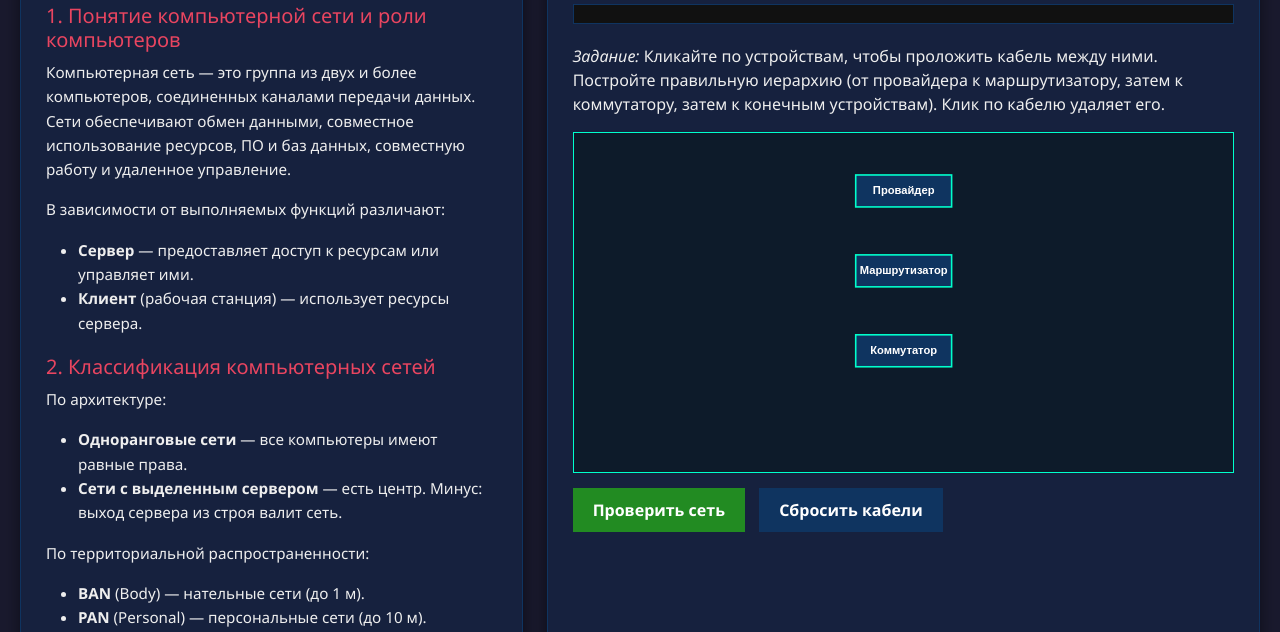
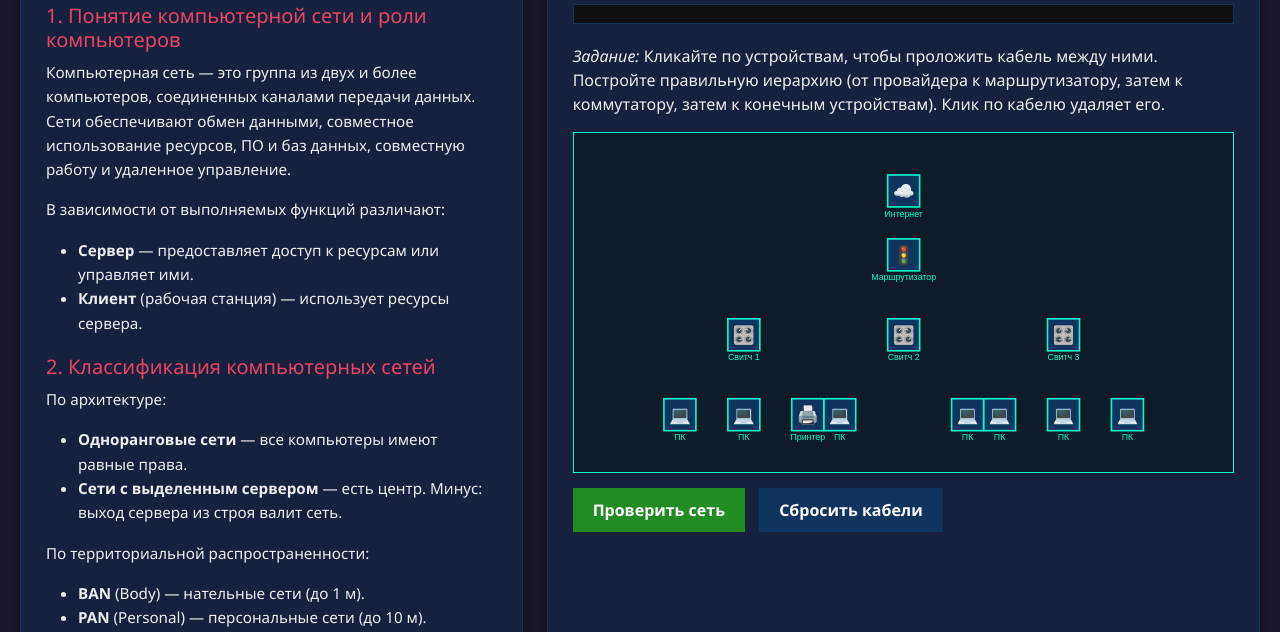
Before and after one commit to va2teen-git/sch-edu-server, a Flask app: page /lesson/grade10/networks in a window 1280 px wide. Shown: the part 185-817 px from the top of the page. Run offline with Flask 3, Linux system fonts and the light colour scheme; the visitor is signed in with stand-in values (Sample User, id 1); some libraries are stand-ins or nearby versions.

Commit message:
feat: increase level 1 difficulty (up to 22 nodes) and use emojis for devices

```diff
--- a/logic.py
+++ b/logic.py
@@ -137,47 +137,42 @@ def generate_law_incidents():
 def generate_network_l1_task():
     import random
 
-    difficulty = random.randint(1, 3)
-
     devices = [
-        {"id": "inet", "name": "Провайдер", "type": "internet", "x": 50, "y": 15},
-        {"id": "router", "name": "Маршрутизатор", "type": "router", "x": 50, "y": 40}
+        {"id": "inet", "name": "Интернет", "type": "internet", "x": 50, "y": 15},
+        {"id": "router", "name": "Маршрутизатор", "type": "router", "x": 50, "y": 35}
     ]
     edges = [["inet", "router"]]
 
-    if difficulty <= 2:
-        devices.append({"id": "sw1", "name": "Коммутатор", "type": "switch", "x": 50, "y": 65})
-        edges.append(["router", "sw1"])
+    num_switches = random.randint(2, 4)
+    switch_spacing = 100 / (num_switches + 1)
 
-        num_pcs = random.randint(2, 4)
-        for i in range(num_pcs):
-            devices.append({"id": f"pc{i}", "name": f"ПК {i+1}", "type": "pc", "x": 20 + i*20, "y": 150})
-            edges.append(["sw1", f"pc{i}"])
+    for s in range(num_switches):
+        sw_id = f"sw{s}"
+        sx = switch_spacing * (s + 1)
+        devices.append({"id": sw_id, "name": f"Свитч {s+1}", "type": "switch", "x": sx, "y": 60})
+        edges.append(["router", sw_id])
 
-        if difficulty == 2:
-            devices.append({"id": "pr1", "name": "Принтер", "type": "printer", "x": 80, "y": 150})
-            edges.append(["sw1", "pr1"])
+        num_devices = random.randint(2, 5)
+        dev_spacing = 100 / (num_switches + 1) # distribute horizontally under the switch
+        start_x = sx - (dev_spacing / 2.5)
+        step_x = (dev_spacing * 0.8) / max(1, (num_devices - 1))
 
-    else:
-        devices.append({"id": "sw1", "name": "Коммутатор 1", "type": "switch", "x": 25, "y": 65})
-        devices.append({"id": "sw2", "name": "Коммутатор 2", "type": "switch", "x": 75, "y": 65})
-        edges.append(["router", "sw1"])
-        edges.append(["router", "sw2"])
+        for d in range(num_devices):
+            is_printer = (random.random() > 0.8)
+            dtype = "printer" if is_printer else "pc"
+            dname = "Принтер" if is_printer else f"ПК"
+            dx = start_x + (d * step_x)
 
-        devices.append({"id": "pc1", "name": "ПК 1", "type": "pc", "x": 15, "y": 150})
-        devices.append({"id": "pc2", "name": "ПК 2", "type": "pc", "x": 35, "y": 150})
-        edges.append(["sw1", "pc1"])
-        edges.append(["sw1", "pc2"])
-
-        devices.append({"id": "pc3", "name": "ПК 3", "type": "pc", "x": 75, "y": 150})
-        edges.append(["sw2", "pc3"])
+            dev_id = f"dev_{s}_{d}"
+            devices.append({"id": dev_id, "name": dname, "type": dtype, "x": dx, "y": 85})
+            edges.append([sw_id, dev_id])
 
     random.shuffle(devices)
 
     return {
         "devices": devices,
         "edges": edges,
-        "hint": "Провайдер подключается к Маршрутизатору. Маршрутизатор к Коммутатору. А уже к Коммутатору подключаются все ПК и принтеры в одной сети."
+        "hint": "Провайдер подключается к Маршрутизатору. Маршрутизатор к Коммутаторам. А уже к Коммутаторам подключаются все ПК и принтеры в одной сети."
     }
 
 def generate_network_l2_task():
--- a/templates/networks10.html
+++ b/templates/networks10.html
@@ -259,37 +259,52 @@
             });
 
             // Рисуем узлы (устройства)
+            const typeEmojis = {
+                'internet': '☁️',
+                'router': '🚦',
+                'switch': '🎛️',
+                'pc': '💻',
+                'printer': '🖨️'
+            };
+
             l1State.devices.forEach(d => {
                 const g = document.createElementNS("http://www.w3.org/2000/svg", "g");
                 g.style.cursor = "pointer";
 
                 const cx = (d.x / 100) * W;
                 const cy = (d.y / 100) * H;
-                const boxW = 120;
-                const boxH = 40;
+                const boxSize = 40;
 
                 const rect = document.createElementNS("http://www.w3.org/2000/svg", "rect");
-                rect.setAttribute("x", cx - boxW/2);
-                rect.setAttribute("y", cy - boxH/2);
-                rect.setAttribute("width", boxW);
-                rect.setAttribute("height", boxH);
+                rect.setAttribute("x", cx - boxSize/2);
+                rect.setAttribute("y", cy - boxSize/2);
+                rect.setAttribute("width", boxSize);
+                rect.setAttribute("height", boxSize);
                 rect.setAttribute("fill", currentSelection === d.id ? "#e94560" : "#0f3460");
                 rect.setAttribute("stroke", "#00ffcc");
                 rect.setAttribute("stroke-width", "2");
 
-                const text = document.createElementNS("http://www.w3.org/2000/svg", "text");
-                text.setAttribute("x", cx);
-                text.setAttribute("y", cy);
-                text.setAttribute("text-anchor", "middle");
-                text.setAttribute("dominant-baseline", "middle");
-                text.setAttribute("fill", "#fff");
-                text.setAttribute("font-size", "14px");
-                text.setAttribute("font-weight", "bold");
-                text.setAttribute("font-family", "sans-serif");
-                text.textContent = d.name;
+                const emoji = document.createElementNS("http://www.w3.org/2000/svg", "text");
+                emoji.setAttribute("x", cx);
+                // Adjust Y slightly for better emoji vertical centering in SVG
+                emoji.setAttribute("y", cy + 2);
+                emoji.setAttribute("text-anchor", "middle");
+                emoji.setAttribute("dominant-baseline", "middle");
+                emoji.setAttribute("font-size", "22px");
+                emoji.textContent = typeEmojis[d.type] || '❓';
+
+                const label = document.createElementNS("http://www.w3.org/2000/svg", "text");
+                label.setAttribute("x", cx);
+                label.setAttribute("y", cy + boxSize/2 + 12);
+                label.setAttribute("text-anchor", "middle");
+                label.setAttribute("fill", "#00ffcc");
+                label.setAttribute("font-size", "11px");
+                label.setAttribute("font-family", "sans-serif");
+                label.textContent = d.name;
 
                 g.appendChild(rect);
-                g.appendChild(text);
+                g.appendChild(emoji);
+                g.appendChild(label);
 
                 g.onclick = () => handleDeviceClick(d.id);
                 svg.appendChild(g);
```
